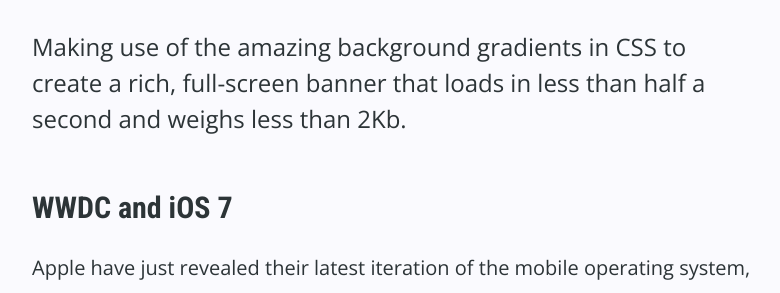
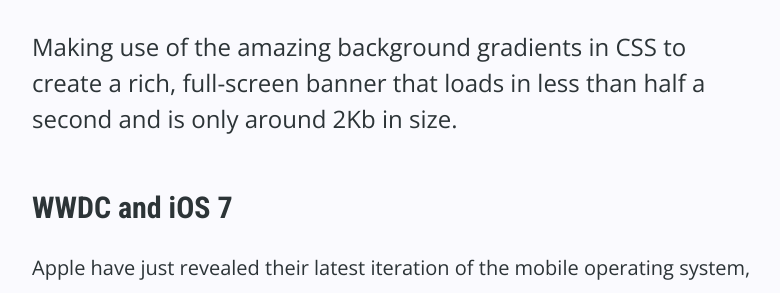
Before and after one commit to donovanh/donovanh.github.com, a Jekyll site: the page built from _posts/2013-06-11-seven.markdown, in a window 1280 px wide and 900 px high. Shown: the part 233-526 px from the top of the window, without its empty margins (248-1028 px from the left). Built offline with Jekyll 4.4.1, drawn with Linux system fonts in a browser that asks for light colours; nearby versions of some CDN libraries.

Commit message:
Point of fact

```diff
--- a/_posts/2013-06-11-seven.markdown
+++ b/_posts/2013-06-11-seven.markdown
@@ -7,7 +7,7 @@ imageURL: seven.png
 published: true
 ---
 
-Making use of the amazing background gradients in CSS to create a rich, full-screen banner that loads in less than half a second and weighs less than 2Kb.
+Making use of the amazing background gradients in CSS to create a rich, full-screen banner that loads in less than half a second and is only around 2Kb in size.
 
 ## WWDC and iOS 7
 
```
